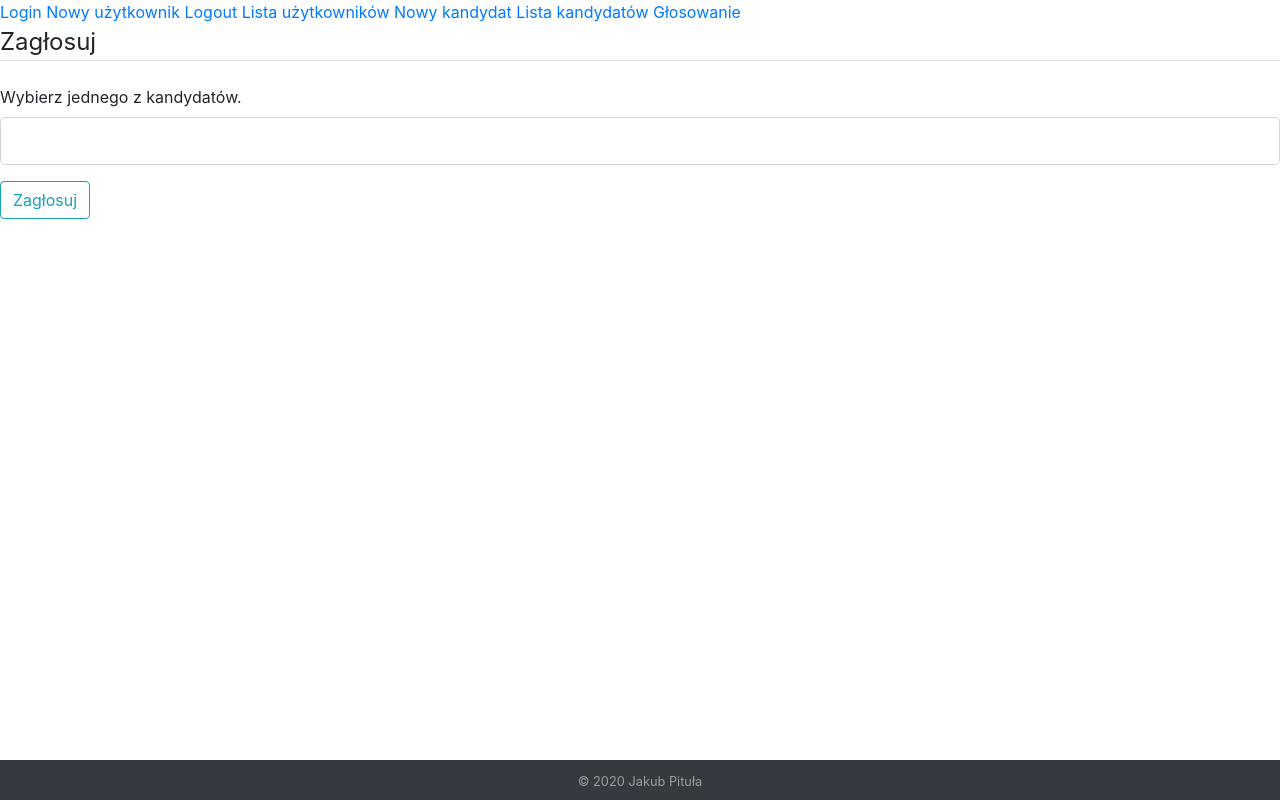
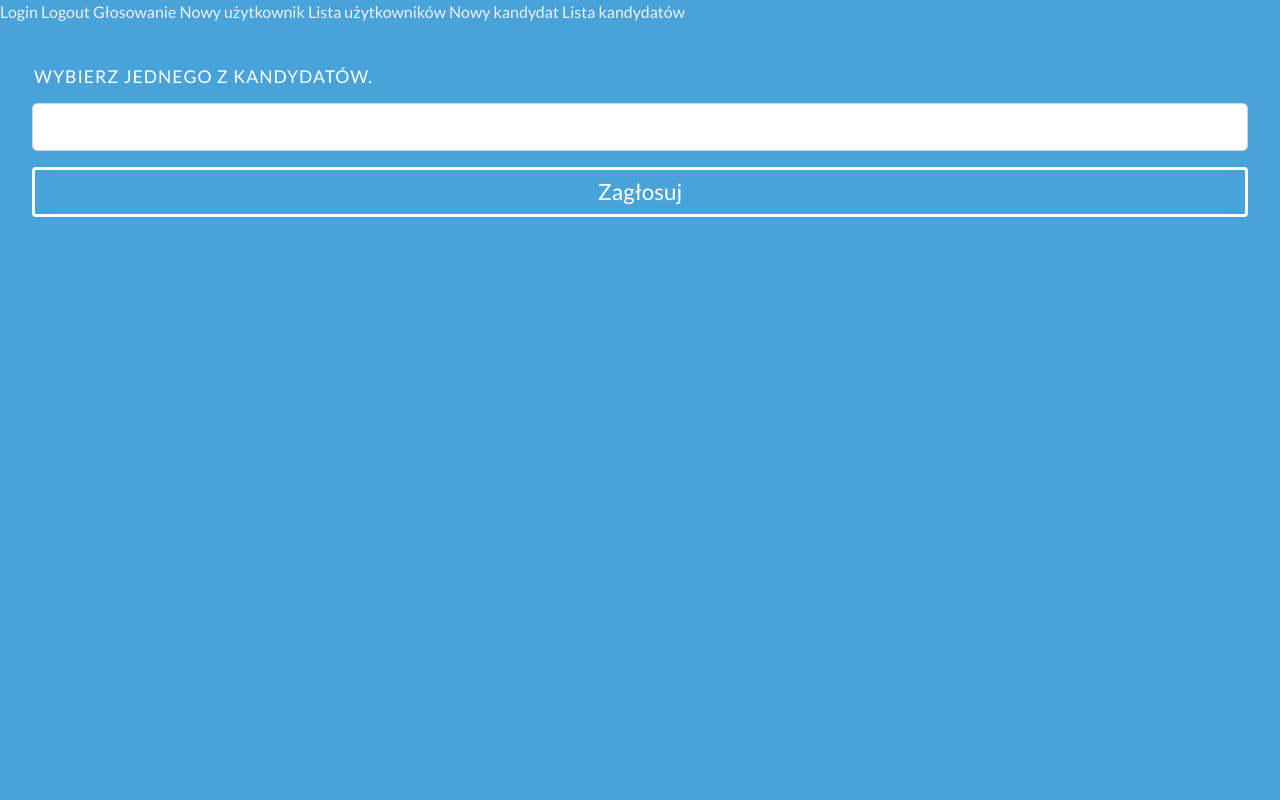
Before and after one commit to jakubpitula/Election, a Flask app: page / in a window 1280 px wide. Run offline with Flask 2, Linux system fonts and the light colour scheme; the visitor is signed in with stand-in values (Sample User, id 1); data comes from the database, SQL or seed files in the repository; data that the repository does not hold is empty.

Commit message:
design skeleton implemented and little changes

```diff
--- /dev/null
+++ b/election/static/css/component.css
@@ -0,0 +1,122 @@
+.cbp-mc-form {
+	position: relative;
+}
+
+/* Clearfix hack by Nicolas Gallagher: http://nicolasgallagher.com/micro-clearfix-hack/ */
+.cbp-mc-form:before,
+.cbp-mc-form:after {
+	content: " "; display: table;
+}
+
+.cbp-mc-form:after {
+	clear: both;
+}
+
+.cbp-mc-column {
+	width: 33%;
+	padding: 10px 30px;
+	float: left;
+}
+
+.cbp-mc-form label {
+	display: block;
+	padding: 40px 5px 5px 2px;
+	font-size: 1.1em;
+	text-transform: uppercase;
+	letter-spacing: 1px;
+	cursor: pointer;
+}
+
+.cbp-mc-form input,
+.cbp-mc-form textarea,
+.cbp-mc-form select {
+	font-family: 'Lato', Calibri, Arial, sans-serif;
+	line-height: 1.5;
+	font-size: 1.4em;
+	padding: 5px 10px;
+	color: #fff;
+	display: block;
+	width: 100%;
+	background: transparent;
+}
+
+.cbp-mc-form input,
+.cbp-mc-form textarea {
+	border: 3px solid #fff;
+}
+
+.cbp-mc-form textarea {
+	min-height: 200px;
+}
+
+.cbp-mc-form input:focus,
+.cbp-mc-form textarea:focus,
+.cbp-mc-form label:active + input,
+.cbp-mc-form label:active + textarea {
+	outline: none;
+	border: 3px solid #10689a;
+}
+
+.cbp-mc-form select:focus {
+	outline: none;
+}
+
+::-webkit-input-placeholder { /* WebKit browsers */
+    color: #10689a;
+    font-style: italic;
+}
+
+:-moz-placeholder { /* Mozilla Firefox 4 to 18 */
+    color: #10689a;
+    font-style: italic;
+}
+
+::-moz-placeholder { /* Mozilla Firefox 19+ */
+    color: #10689a;
+    font-style: italic;
+}
+
+:-ms-input-placeholder { /* Internet Explorer 10+ */
+    color: #10689a;
+    font-style: italic;
+}
+
+.cbp-mc-submit-wrap {
+	text-align: center;
+	padding-top: 40px;
+	clear: both;
+}
+
+.cbp-mc-form input.cbp-mc-submit {
+	background: #10689a;
+	border: none;
+	color: #fff;
+	width: auto;
+	cursor: pointer;
+	text-transform: uppercase;
+	display: inline-block;
+	padding: 15px 30px;
+	font-size: 1.1em;
+	border-radius: 2px;
+	letter-spacing: 1px;
+}
+
+.cbp-mc-form input.cbp-mc-submit:hover {
+	background: #1478b1;
+}
+
+@media screen and (max-width: 70em) {
+	.cbp-mc-column {
+		width: 50%;
+	}
+	.cbp-mc-column:nth-child(3) {
+		width: 100%;
+	}
+}
+
+@media screen and (max-width: 48em) {
+	.cbp-mc-column {
+		width: 100%;
+		padding: 10px;
+	}
+}
--- /dev/null
+++ b/election/static/css/default.css
@@ -0,0 +1,191 @@
+/* General Blueprint Style */
+@import url(http://fonts.googleapis.com/css?family=Lato:300,400,700);
+@font-face {
+	font-family: 'bpicons';
+	src:url('../fonts/bpicons/bpicons.eot');
+	src:url('../fonts/bpicons/bpicons.eot?#iefix') format('embedded-opentype'),
+		url('../fonts/bpicons/bpicons.woff') format('woff'),
+		url('../fonts/bpicons/bpicons.ttf') format('truetype'),
+		url('../fonts/bpicons/bpicons.svg#bpicons') format('svg');
+	font-weight: normal;
+	font-style: normal;
+} /* Made with http://icomoon.io/ */
+
+*, *:after, *:before { -webkit-box-sizing: border-box; -moz-box-sizing: border-box; box-sizing: border-box; }
+body, html { font-size: 100%; padding: 0; margin: 0;}
+
+/* Clearfix hack by Nicolas Gallagher: http://nicolasgallagher.com/micro-clearfix-hack/ */
+.clearfix:before, .clearfix:after { content: " "; display: table; }
+.clearfix:after { clear: both; }
+
+body {
+    font-family: 'Lato', Calibri, Arial, sans-serif;
+    color: #fff;
+    background: #47a3da;
+}
+
+a {
+	color: #f0f0f0;
+	text-decoration: none;
+}
+
+a:hover {
+	color: #000;
+}
+
+.container > header {
+	width: 90%;
+	max-width: 69em;
+	margin: 0 auto;
+	padding: 2.875em 1.875em 1.875em;
+}
+
+.container > header h1 {
+	font-size: 2.125em;
+	line-height: 1.3;
+	margin: 0 0 0.6em 0;
+	float: left;
+	font-weight: 400;
+}
+
+.container > header > span {
+	display: block;
+	position: relative;
+	z-index: 9999;
+	font-weight: 700;
+	text-transform: uppercase;
+	letter-spacing: 0.5em;
+	padding: 0 0 0.6em 0.1em;
+}
+
+.container > header > span span:after {
+	width: 30px;
+	height: 30px;
+	left: -12px;
+	font-size: 50%;
+	top: -8px;
+	font-size: 75%;
+	position: relative;
+}
+
+.container > header > span span:hover:before {
+	content: attr(data-content);
+	text-transform: none;
+	text-indent: 0;
+	letter-spacing: 0;
+	font-weight: 300;
+	font-size: 110%;
+	padding: 0.8em 1em;
+	line-height: 1.2;
+	text-align: left;
+	left: auto;
+	margin-left: 4px;
+	position: absolute;
+	color: #47a3da;
+	background: #fff;
+}
+
+.container > header nav {
+	float: right;
+	text-align: center;
+}
+
+.container > header nav a {
+	display: inline-block;
+	position: relative;
+	text-align: left;
+	width: 2.5em;
+	height: 2.5em;
+	background: #47a3da;
+	border-radius: 50%;
+	margin: 0 0.1em;
+	border: 4px solid #fff;
+}
+
+.container > header nav a > span {
+	display: none;
+}
+
+.container > header nav a:hover:before {
+	content: attr(data-info);
+	color: #fff;
+	position: absolute;
+	width: 600%;
+	top: 120%;
+	text-align: right;
+	right: 0;
+	pointer-events: none;
+}
+
+.container > header nav a:hover {
+	background: #fff;
+}
+
+.bp-icon:after {
+	font-family: 'bpicons';
+	speak: none;
+	font-style: normal;
+	font-weight: normal;
+	font-variant: normal;
+	text-transform: none;
+	text-align: center;
+	color: #fff;
+	-webkit-font-smoothing: antialiased;
+}
+
+.container > header nav .bp-icon:after {
+	position: absolute;
+	top: 0;
+	left: 0;
+	width: 100%;
+	height: 100%;
+	line-height: 2;
+	text-indent: 0;
+}
+
+.container > header nav a:hover:after {
+	color: #47a3da;
+}
+
+.bp-icon-next:after {
+	content: "\e000";
+}
+.bp-icon-drop:after {
+	content: "\e001";
+}
+.bp-icon-archive:after {
+	content: "\e002";
+}
+.bp-icon-about:after {
+	content: "\e003";
+}
+.bp-icon-prev:after {
+	content: "\e004";
+}
+
+.main {
+	width: 100%;
+	padding: 0 2em 3em;
+	max-width: 100em;
+}
+
+@media screen and (max-width: 55em) {
+
+	.container > header h1,
+	.container > header nav {
+		float: none;
+	}
+
+	.container > header > span,
+	.container > header h1 {
+		text-align: center;
+	}
+
+	.container > header nav {
+		margin: 0 auto;
+	}
+
+	.container > header > span {
+		text-indent: 30px;
+	}
+}
--- a/election/templates/layout.html
+++ b/election/templates/layout.html
@@ -4,7 +4,9 @@
     <meta charset="UTF-8">
     <meta name="viewport" content="width=device-width, initial-scale=1, shrink-to-fit=no">
     <link rel="stylesheet" href="https://cdn.jsdelivr.net/npm/bootstrap@4.5.3/dist/css/bootstrap.min.css" integrity="sha384-TX8t27EcRE3e/ihU7zmQxVncDAy5uIKz4rEkgIXeMed4M0jlfIDPvg6uqKI2xXr2" crossorigin="anonymous">
-
+    <link rel="stylesheet" type="text/css" href="/static/css/default.css">
+    <link rel="stylesheet" type="text/css" href="/static/css/component.css">
+    <script src="/static/js/modernizr.custom.js"></script>
     <title>
         {% if title %}
             {{ title }}
@@ -23,21 +25,26 @@
             {% endfor %}
         {% endif %}
     {% endwith %}
+
     <a href="{{ url_for('users.login') }}">Login</a>
+    {% if current_user.is_authenticated %}
+        <a href="{{ url_for('users.logout') }}">Logout</a>
+        <a href="{{ url_for('main.vote') }}">Głosowanie</a>
+    {% endif %}
+    {% if current_user.admin %}
         <a href="{{ url_for('users.register') }}">Nowy użytkownik</a>
-    <a href="{{ url_for('users.logout') }}">Logout</a>
         <a href="{{ url_for('users.index') }}">Lista użytkowników</a>
         <a href="{{ url_for('candidates.create') }}">Nowy kandydat</a>
         <a href="{{ url_for('candidates.index') }}">Lista kandydatów</a>
-    <a href="{{ url_for('main.vote') }}">Głosowanie</a>
-
+    {% endif %}
+    <div class="main">
         {% block content %}{% endblock %}
-
-    <footer class="py-2 bg-dark text-white-50" style="bottom: 0; width: 100%; position:fixed;">
-        <div class="container text-center">
-            <small>&copy; 2020 Jakub Pituła</small>
     </div>
-    </footer>
+{#    <footer class="py-2 bg-dark text-white-50" style="bottom: 0; width: 100%; position:fixed;">#}
+{#        <div class="container text-center">#}
+{#            <small>&copy; 2020 Jakub Pituła</small>#}
+{#        </div>#}
+{#    </footer>#}
 
     <script src="https://code.jquery.com/jquery-3.5.1.slim.min.js" integrity="sha384-DfXdz2htPH0lsSSs5nCTpuj/zy4C+OGpamoFVy38MVBnE+IbbVYUew+OrCXaRkfj" crossorigin="anonymous"></script>
     <script src="https://cdn.jsdelivr.net/npm/bootstrap@4.5.3/dist/js/bootstrap.bundle.min.js" integrity="sha384-ho+j7jyWK8fNQe+A12Hb8AhRq26LrZ/JpcUGGOn+Y7RsweNrtN/tE3MoK7ZeZDyx" crossorigin="anonymous"></script>
--- a/election/templates/vote.html
+++ b/election/templates/vote.html
@@ -1,9 +1,8 @@
 {% extends 'layout.html' %}
 {% block content %}
-    <form action="" method="post">
+    <form action="" method="post" class="cbp-mc-form">
         {{ form.hidden_tag() }}
             <fieldset class="form-group">
-            <legend class="border-bottom mb-4">Zagłosuj</legend>
                 <div class="form-group">
                     {{ form.candidate.label(class="form-control-label") }}
                     {{ form.candidate(class="form-control form-control-lg") }}
--- a/election/users/routes.py
+++ b/election/users/routes.py
@@ -62,12 +62,14 @@ def login():
             login_user(user)
             flash('Zalogowano.', 'success')
             next_page = request.args.get('next')
-
             return redirect(next_page) if next_page else redirect(url_for('main.voted'))
+        else:
+            flash('Nieprawidłowe dane logowania.', 'danger')
     return render_template('login.html', form=form)
 
 
 @users.route('/create', methods=['GET', 'POST'])
+@login_required
 @admin_required
 def register():
     form = RegistrationForm()
```
Also changed, not shown: election/templates/users/create.html (+21 -2 lines), election/users/forms.py (+7 -1 lines), election/static/fonts/bpicons/bpicons.svg (added), election/static/fonts/bpicons/bpicons.ttf (added), election/static/fonts/bpicons/bpicons.woff (added), election/static/fonts/bpicons/license.txt (added), election/static/js/modernizr.custom.js (added), 1 other file. Lines whose indentation alone changed are shown as unchanged.
